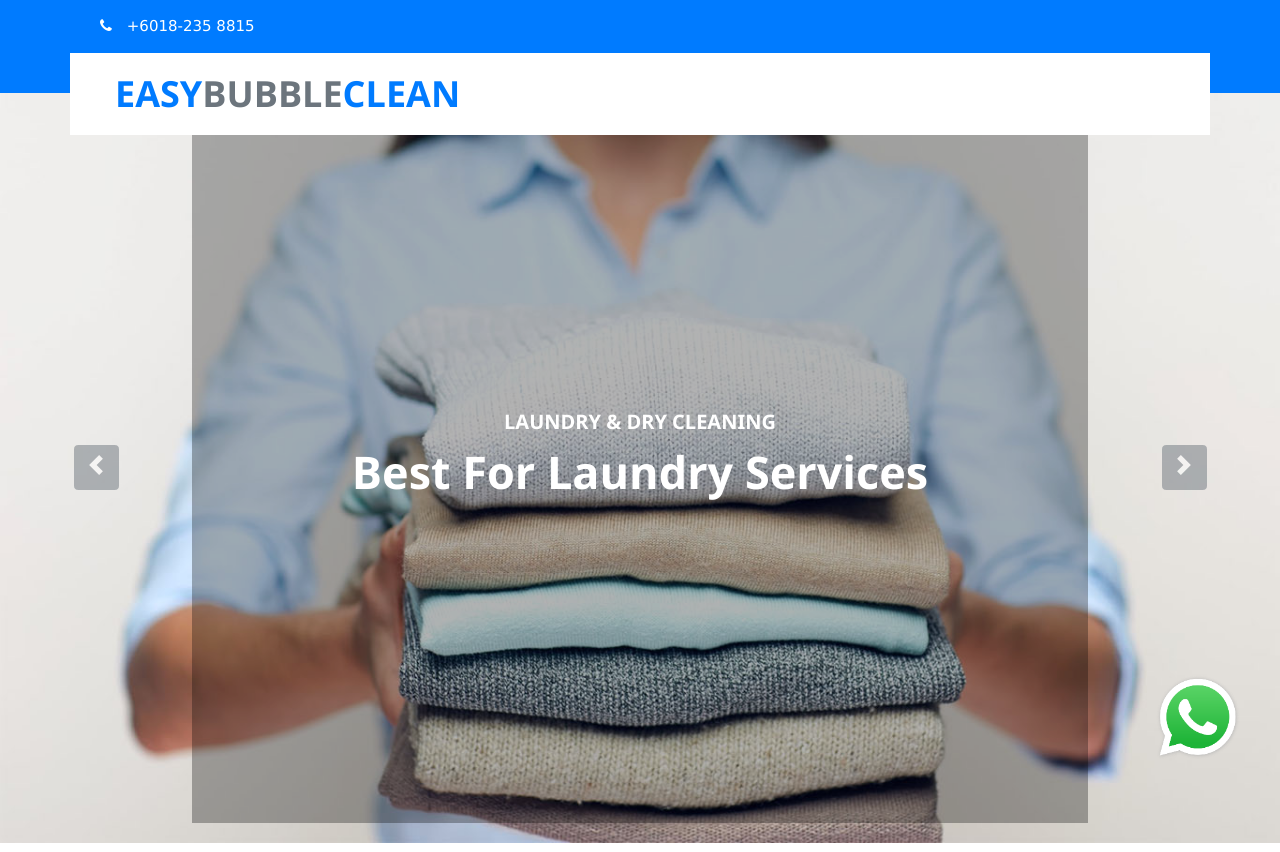
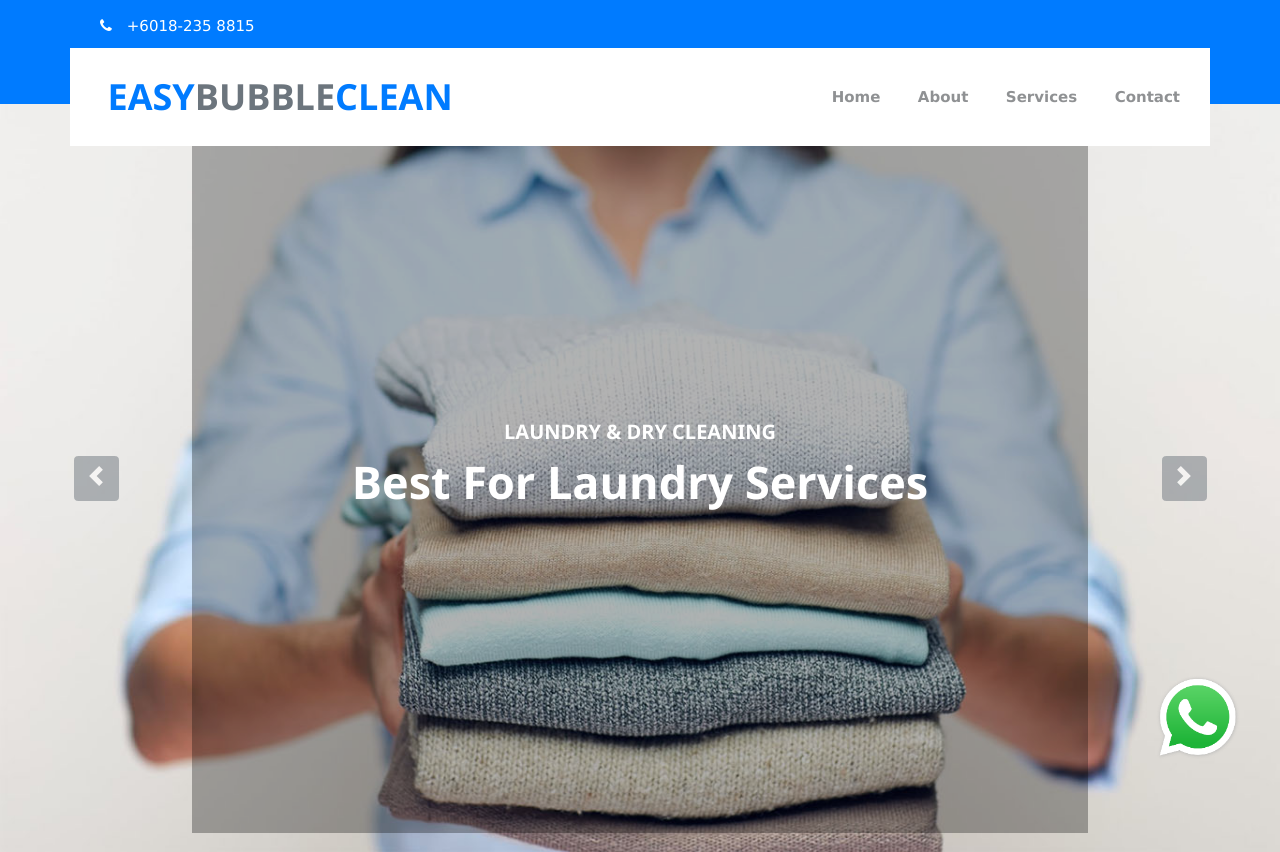
Before and after one commit to imthebest9/washingmachine, a Laravel app: page / in a window 1280 px wide. Shown: the top 852 px of the page. Run offline with Laravel 10, Linux system fonts and the light colour scheme; style sheets or scripts are compiled from the project's sources; some libraries are stand-ins or nearby versions.

Commit message:
header done

```diff
--- a/resources/views/home.blade.php
+++ b/resources/views/home.blade.php
@@ -10,6 +10,7 @@
     <meta name="csrf-token" content="{{ csrf_token() }}">
 
     <title>洗衣店</title>
+
 
     <!-- Fonts -->
     <link rel="preconnect" href="https://fonts.gstatic.com">
@@ -32,7 +33,7 @@
 </head>
 
 <body class="">
-    <div class="container-fluid bg-primary pt-3 pb-12 -mb-12">
+    <div class="container-fluid bg-primary pt-3 pb-14 -mb-[57px]">
         <div class="container">
             <div class="row">
                 <div class="col-md-6 text-center text-lg-left mb-lg-0">
@@ -51,27 +52,34 @@
         </div>
     </div>
 
-    <div class="relative container-fluid p-0 before:block before:content-[''] before:w-full before:h-1/2 before:top-0 before:left-0 before:bg-blue-500">
-        <div class="container-lg relative p-0 lg:px-3  z-30">
-            <nav class="navbar navbar-expand-lg bg-white navbar-light py-3 py-lg-0 pl-3 pl-lg-5">
-                <a href="" class="navbar-brand">
-                    <h1 class="m-0 text-secondary"><span class="text-primary">EASY</span>BUBBLE<span class="text-primary">CLEAN</span></h1>
-                </a>
-                <button type="button" class="navbar-toggler" data-toggle="collapse" data-target="#navbarCollapse">
-                    <span class="navbar-toggler-icon"></span>
-                </button>
-                <div class="navbar-collapse justify-content-between collapse px-3" id="navbarCollapse">
-                    <div class="navbar-nav ml-auto py-0">
-                        <a href="#" class="nav-item nav-link">Home</a>
-                        <a href="#about-us" class="nav-item nav-link">About</a>
-                        <a href="#service" class="nav-item nav-link">Services</a>
-                        <a href="#supporting" class="nav-item nav-link">Supporting</a>
-                        <a href="#contact" class="nav-item nav-link">Contact</a>
-                    </div>
+    <div class="relative container-fluid p-0 flex">
+        <div class="container-lg relative p-0 lg:px-3 z-30 flex flex-col">
+            <nav class="bg-white p-4 flex flex-col lg:flex-row">
+                <div class="container mx-auto flex justify-between items-center">
+                    <!-- Logo or Site Name -->
+                    <a href="" class="navbar-brand">
+                        <h1 class="m-0 text-secondary"><span class="text-primary">EASY</span>BUBBLE<span class="text-primary">CLEAN</span></h1>
+                    </a>
+
+                    <!-- Toggle Button (Visible on Small Screens) -->
+                    <button class="lg:hidden block hover:text-gray-300 focus:outline-none focus:text-gray-300" id="navbar-toggle">
+                        <svg class="w-6 h-6 fill-current" xmlns="http://www.w3.org/2000/svg" viewBox="0 0 24 24">
+                            <path fill-rule="evenodd" clip-rule="evenodd" d="M2 5C2 4.44772 2.44772 4 3 4H21C21.5523 4 22 4.44772 22 5C22 5.55228 21.5523 6 21 6H3C2.44772 6 2 5.55228 2 5ZM21 10C21.5523 10 22 10.4477 22 11C22 11.5523 21.5523 12 21 12H3C2.44772 12 2 11.5523 2 11C2 10.4477 2.44772 10 3 10H21ZM21 16C21.5523 16 22 16.4477 22 17C22 17.5523 21.5523 18 21 18H3C2.44772 18 2 17.5523 2 17C2 16.4477 2.44772 16 3 16H21Z" />
+                        </svg>
+                    </button>
+                </div>
+
+                <!-- Navigation Links (Hidden by Default on Small Screens) -->
+                <div class="hidden lg:flex lg:items-left lg:text-left flex-col space-x-0 lg:space-x-6 lg:flex-row ml-16" id="navbar-links">
+                    <a href="#" class="block lg:inline-block lg:mt-0 text-left lg:text-left opacity-50 px-2 py-3 font-bold hover:no-underline hover:text-gray-600">Home</a>
+                    <a href="#about-us" class="block lg:inline-block lg:mt-0 text-left lg:text-left opacity-50 px-2 py-3 font-bold hover:no-underline hover:text-gray-600">About</a>
+                    <a href="#service" class="block lg:inline-block lg:mt-0 text-left lg:text-left opacity-50 px-2 py-3 font-bold hover:no-underline hover:text-gray-600">Services</a>
+                    <a href="#contact" class="block lg:inline-block lg:mt-0 text-left lg:text-left opacity-50 px-2 py-3 font-bold hover:no-underline hover:text-gray-600">Contact</a>
                 </div>
             </nav>
         </div>
     </div>
+
 
 
 
@@ -126,14 +134,14 @@
             <div class="col-12 col-md-6">
                 <h1 class="title mb-5">ABOUT US</h1>
                 <p class="about-content">
-                    At DRYME, we are dedicated to providing top-quality laundry services with a commitment to excellence. Our mission is to make your laundry experience as convenient and hassle-free as possible.
+                    At EASYBUBBLECLEAN, we are dedicated to providing top-quality laundry services with a commitment to excellence. Our mission is to make your laundry experience as convenient and hassle-free as possible.
                 </p>
             </div>
         </div>
 
         <h1 class="justify-center text-center mt-7 mb-4">WHY CHOOSE US</h1>
 
-        <div class="grid grid-cols-1 sm:grid-cols-2 lg:grid-cols-3 gap-8">
+        <div class="grid grid-cols-3 gap-8">
             <div class="group relative rounded-xl">
                 <div class="item text-center p-6 border border-solid border-gray-300 rounded-lg shadow transition-transform duration-300 ease-in-out transform hover:scale-105 hover:bg-red-500 hover:text-white">
                     <img src="images/washer.png" class=" w-24 h-auto m-auto transition-opacity duration-300 group-hover:hidden" alt="washer">
@@ -584,6 +592,15 @@
             }
         });
     });
+
+    document.addEventListener('DOMContentLoaded', function() {
+        const toggleButton = document.getElementById('navbar-toggle');
+        const navbarLinks = document.getElementById('navbar-links');
+
+        toggleButton.addEventListener('click', function() {
+            navbarLinks.classList.toggle('hidden');
+        });
+    });
 </script>
 
 </html>
```
